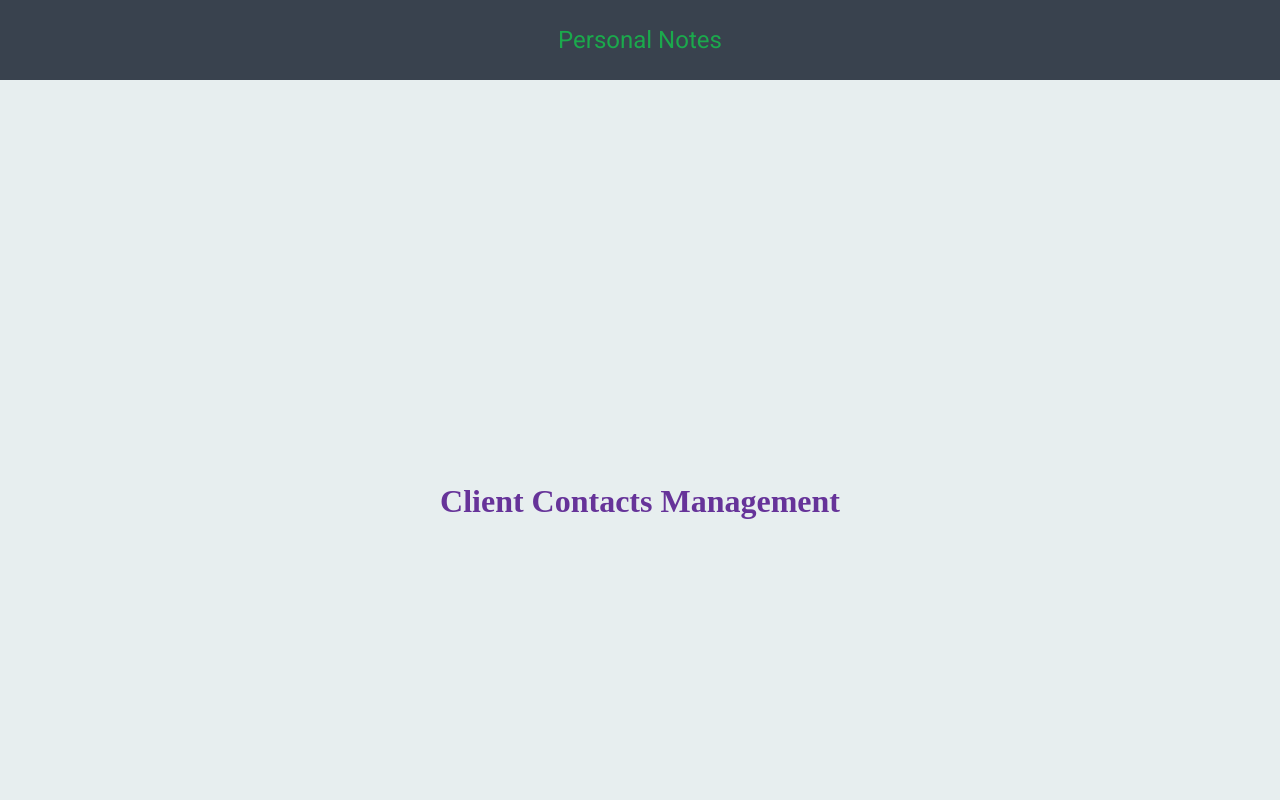
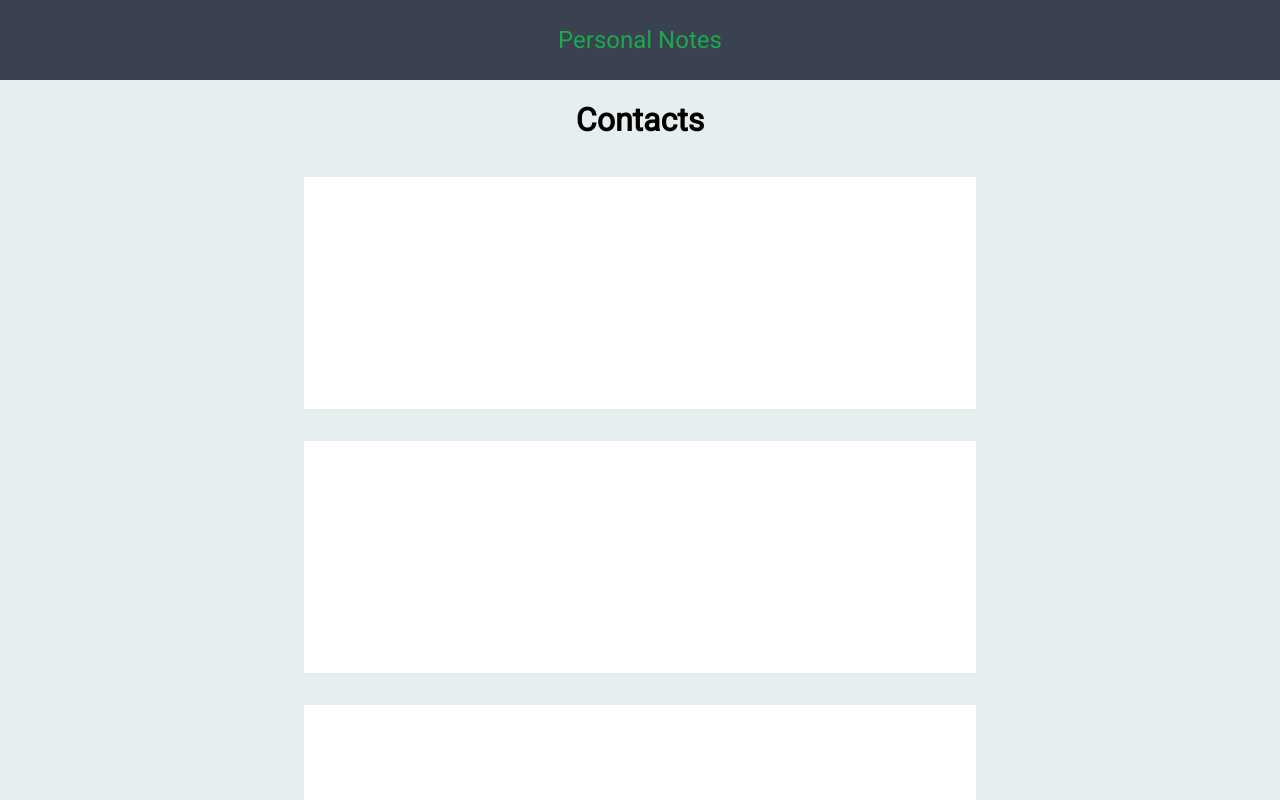
Before and after one commit to himanish58/personal-notes, a React app in the folder frontend/: page /contacts in a window 1280 px wide. Shown: the top 800 px of the page. Built offline with nearby package versions, Linux system fonts and the light colour scheme; sample sign-in values are in the browser's storage.

Commit message:
Created basic iteration structure.

```diff
--- a/frontend/src/Components/Contacts.jsx
+++ b/frontend/src/Components/Contacts.jsx
@@ -1,15 +1,28 @@
 import React from 'react';
 import styled from 'styled-components';
 
-const Heading = styled.h1`
-	color: rebeccapurple;
+const Contact = styled.div`
 	display: flex;
-	height: 100vh;
 	justify-content: center;
 	align-items: center;
-	font-family: 'Hack';
+	flex-direction: column;
 `;
 
-const Contacts = () => <Heading>Client Contacts Management</Heading>;
+const Box = styled.div`
+	min-height: 200px;
+	width: 50%;
+	margin: 16px;
+	padding: 16px;
+	background: #ffffff;
+`;
+
+const Contacts = () => (
+	<Contact>
+		<h1>Contacts</h1>
+		{[1, 2, 3, 4, 5, 6, 7, 8, 9, 10].map(() => (
+			<Box />
+		))}
+	</Contact>
+);
 
 export default Contacts;
```
